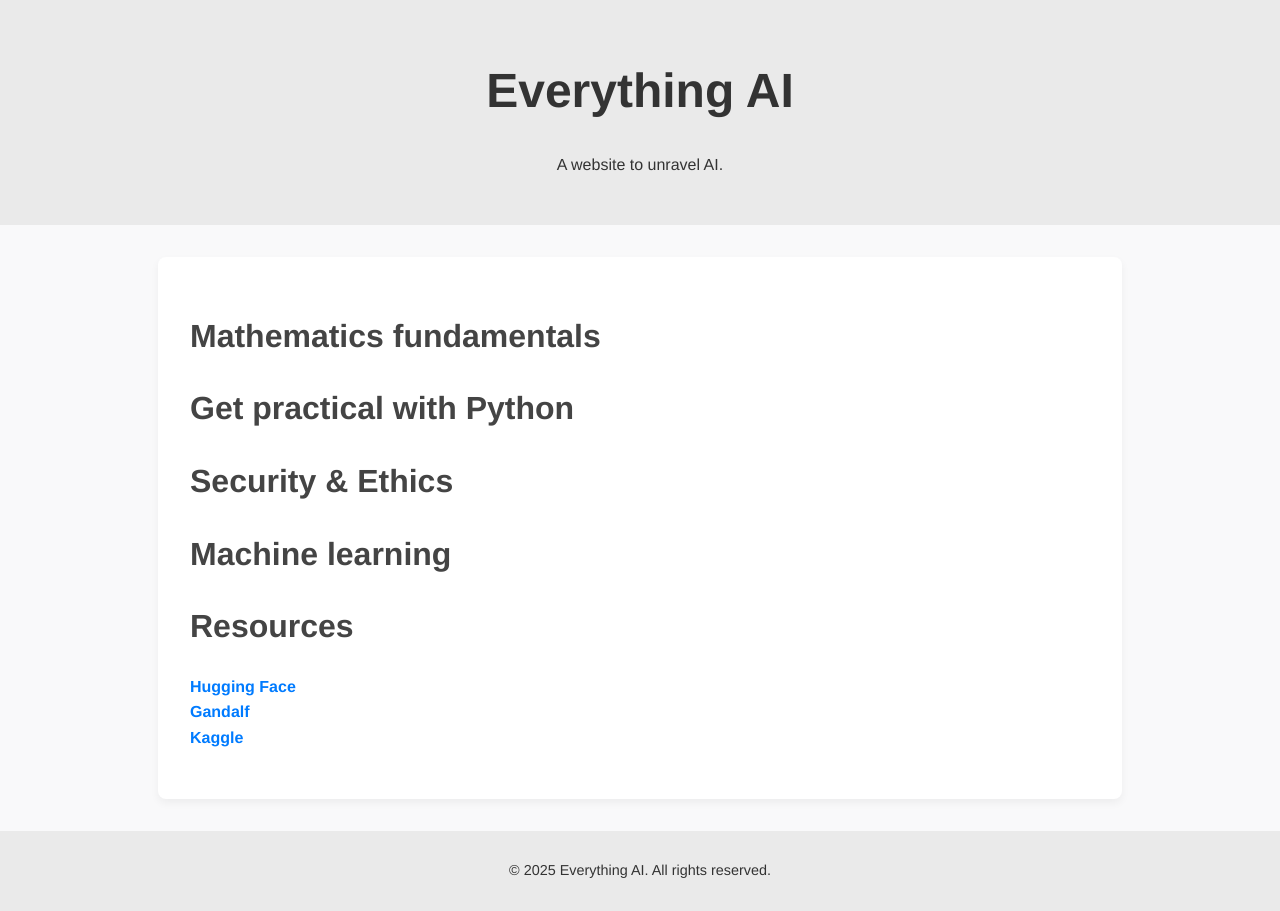
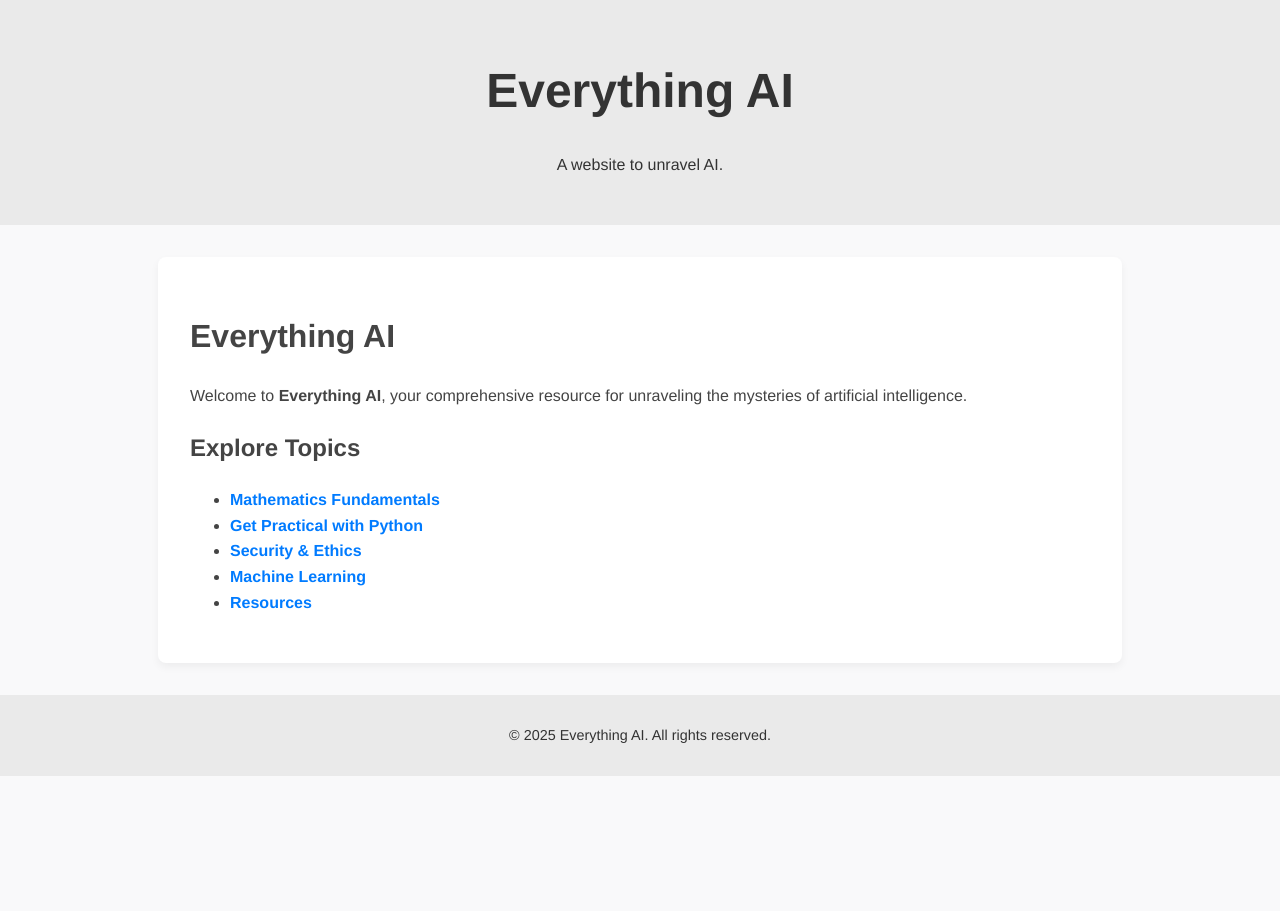
Before and after one commit to ai-paradox/ai-paradox.github.io, a Jekyll site: the page built from index.md, in a window 1280 px wide. Built offline with Jekyll 4.4.1, drawn with Linux system fonts in a browser that asks for light colours.

Commit message:
Update index.md

```diff
--- a/index.md
+++ b/index.md
@@ -3,16 +3,14 @@ layout: default
 title: Everything AI - Home
 ---
 
-# Mathematics fundamentals
+# Everything AI
 
-# Get practical with Python
+Welcome to **Everything AI**, your comprehensive resource for unraveling the mysteries of artificial intelligence.
 
-# Security & Ethics
+## Explore Topics
 
-# Machine learning
-
-# Resources
-
-[Hugging Face](https://huggingface.co/)
-[Gandalf](https://gandalf.lakera.ai/intro)
-[Kaggle](https://www.kaggle.com/)
+- [Mathematics Fundamentals](mathematics.md)
+- [Get Practical with Python](python.md)
+- [Security & Ethics](security_ethics.md)
+- [Machine Learning](machine_learning.md)
+- [Resources](resources.md)
```
